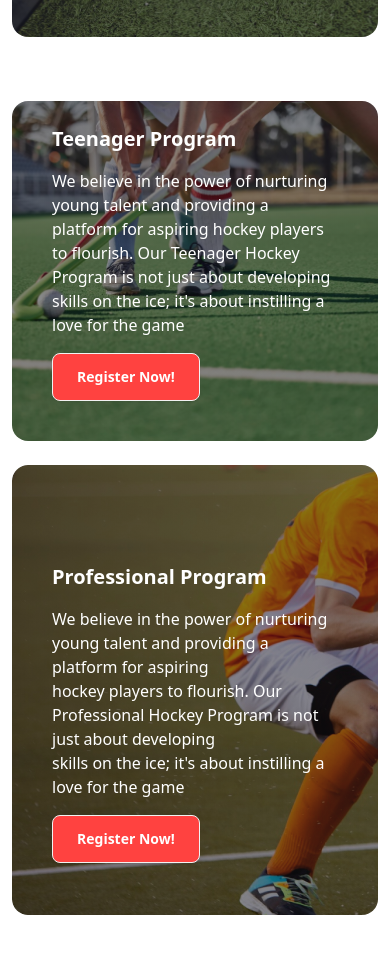
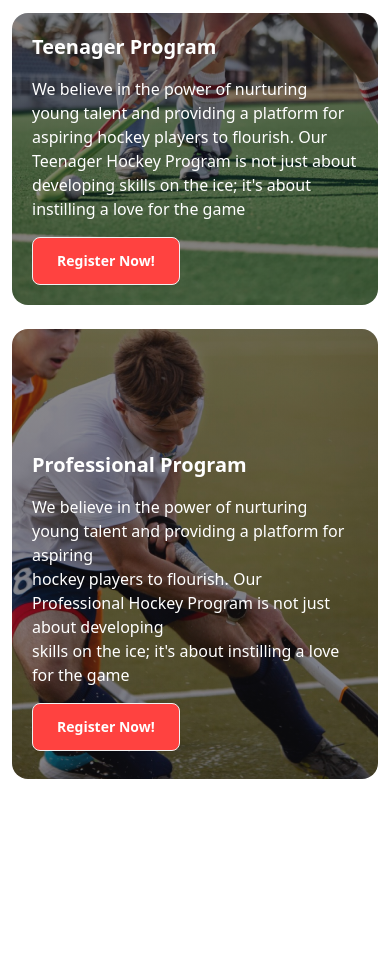
Before and after one commit to Azmaineeeeeee/Hockey-Site, a plain HTML site: page index.html in a window 390 px wide. Shown: the part 2099-3052 px from the top of the page. After the commit the page ends 2918 px from the top, so only its background shows below. Drawn offline with nearby package versions, Linux system fonts and the light colour scheme.

Commit message:
final try

```diff
--- a/index.html
+++ b/index.html
@@ -154,7 +154,7 @@
 
 
                     <div>
-                        <div class="p-10 pt-6 lg:pt-24 space-y-4">
+                        <div class="lg:p-10 p-5 lg:pt-24 space-y-4">
                             <h3 class="text-[#FFF] text-xl font-extrabold">Junior Program</h3>
                             <p class="text-[#FFF] text-base font-medium">We believe in the power of nurturing young
                                 talent and providing a platform for aspiring hockey players to flourish. Our Junior
@@ -168,9 +168,9 @@
 
 
                 <div
-                    class="mt-10 bg-[linear-gradient(to_right_bottom,rgba(19,19,24,0.5),rgba(19,19,24,0.5)),url('./Images/3.png')]                   bg-no-repeat bg-cover bg-center  col-span-12  lg:col-span-6 rounded-2xl">
+                    class="lg:mt-10 bg-[linear-gradient(to_right_bottom,rgba(19,19,24,0.5),rgba(19,19,24,0.5)),url('./Images/3.png')]                   bg-no-repeat bg-cover bg-center  col-span-12  lg:col-span-6 rounded-2xl">
                     <div>
-                        <div class="p-10 space-y-4 pt-6 lg:pt-24">
+                        <div class="lg:p-10 p-5 space-y-4  lg:pt-24">
                             <h3 class="text-[#FFF] text-xl font-extrabold">Teenager Program</h3>
                             <p class="text-[#FFF] text-base font-medium">We believe in the power of nurturing young
                                 talent and providing a platform for aspiring hockey players to flourish. Our Teenager
@@ -184,9 +184,9 @@
 
 
                 <div
-                    class="bg-[linear-gradient(to_right_bottom,rgba(19,19,24,0.5),rgba(19,19,24,0.5)),url('./Images/4.png')] bg-no-repeat bg-cover  col-span-12 rounded-2xl h-[450px]">
+                    class="bg-[linear-gradient(to_right_bottom,rgba(19,19,24,0.5),rgba(19,19,24,0.5)),url('./Images/4.png')] bg-no-repeat bg-cover bg-center col-span-12 rounded-2xl h-[450px]">
                     <div>
-                        <div class="p-10 space-y-4 absolute bottom-3">
+                        <div class="lg:p-10 p-5 space-y-4 absolute bottom-2 lg:bottom-3">
                             <h3 class="text-[#FFF] text-xl font-extrabold">Professional Program</h3>
                             <p class="text-[#FFF] text-base font-medium">We believe in the power of nurturing young
                                 talent and providing a platform for aspiring <br> hockey players to flourish. Our
```
